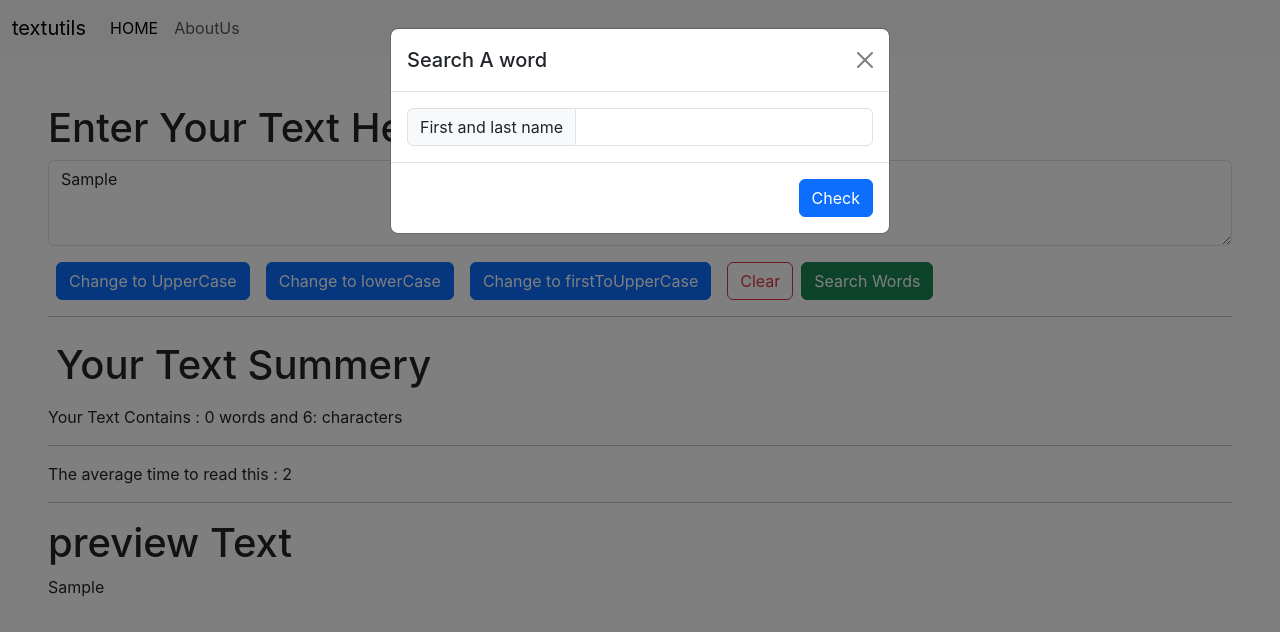
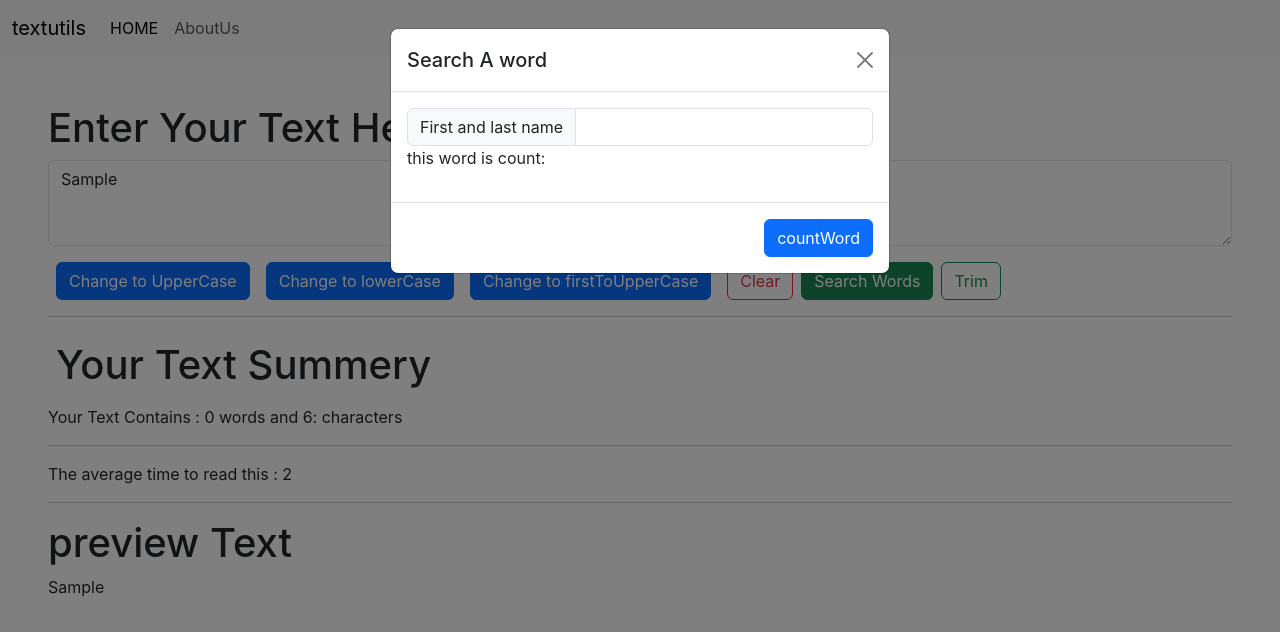
Before and after one commit to Nitin-web-dev/textUtils-dsdc, a React (Create React App) app: page / in a window 1280 px wide. Both pictures are taken after typing "Sample" into the empty fields and a click on the button "Search Words". Shown: the top 632 px of the page. Built offline with nearby package versions, Linux system fonts and the light colour scheme.

Commit message:
addes search btn

```diff
--- a/src/components/TextForm.jsx
+++ b/src/components/TextForm.jsx
@@ -3,7 +3,17 @@ import React,{useState} from 'react'
 export default function TextForm() {
 
   // destructuring ;
+  // check the textarea
     const [ text, setText] = useState("");
+
+  //check the search input in word count
+    const [search, setSearch] = useState("");
+
+  // check the value of word count
+    const [value, setValue] = useState("");
+
+  //check the trim
+  const [trimmedValue, setTrimmedValue] = useState('');
 
     const handleChange = (e) =>{
       let newText = e.target.value;
@@ -37,6 +47,35 @@ export default function TextForm() {
     const handleClearText = (e) => {
       setText("");
     }
+
+    const handleWordCount = (e) => {
+
+      // alert(search);
+      const regex =  new RegExp(search,'gi');
+      const newstr = text.match(regex);
+      setValue(newstr.length);
+
+
+    }
+
+
+
+    function handleTrimClick() {
+
+      const trimmedString = text.trim();
+      alert(trimmedString);
+    }
+
+
+
+
+
+
+
+
+
+
+
 
   return (
     <div>
@@ -74,12 +113,21 @@ export default function TextForm() {
               <div className="input-group">
               <span className="input-group-text">First and last name</span>
 
-              <input type="text" aria-label="Last name" className="form-control"/>
+              <input
+              value={search || ""}
+              onChange={(e)=>setSearch(e.target.value)}
+              type="text"
+              aria-label="Last name"
+              className="form-control"
+              />
+
               </div>
+              <p>this word is count: {value}</p>
               </div>
+
               <div className="modal-footer">
 
-                <button type="button" className="btn btn-primary">Check</button>
+                <button type="button" className="btn btn-primary" onClick={handleWordCount}>countWord</button>
               </div>
             </div>
           </div>
@@ -87,7 +135,7 @@ export default function TextForm() {
 {/* the model btn end  */}
 
 
-
+<button className='btn btn-outline-success mx-2' onClick={handleTrimClick}>Trim</button>
 
 
     <hr />
```
